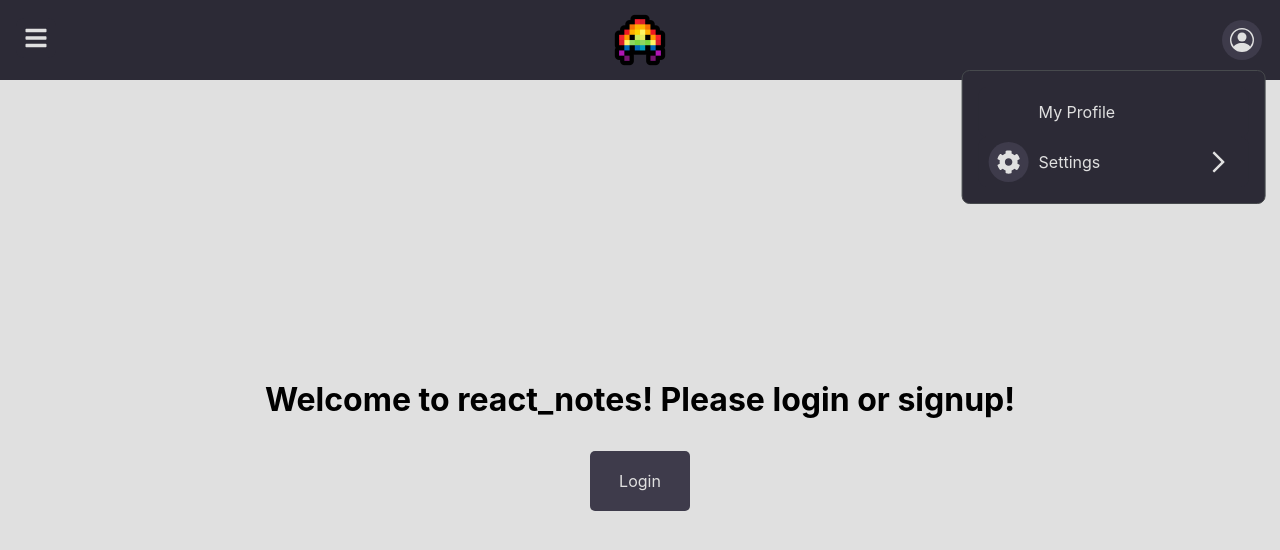
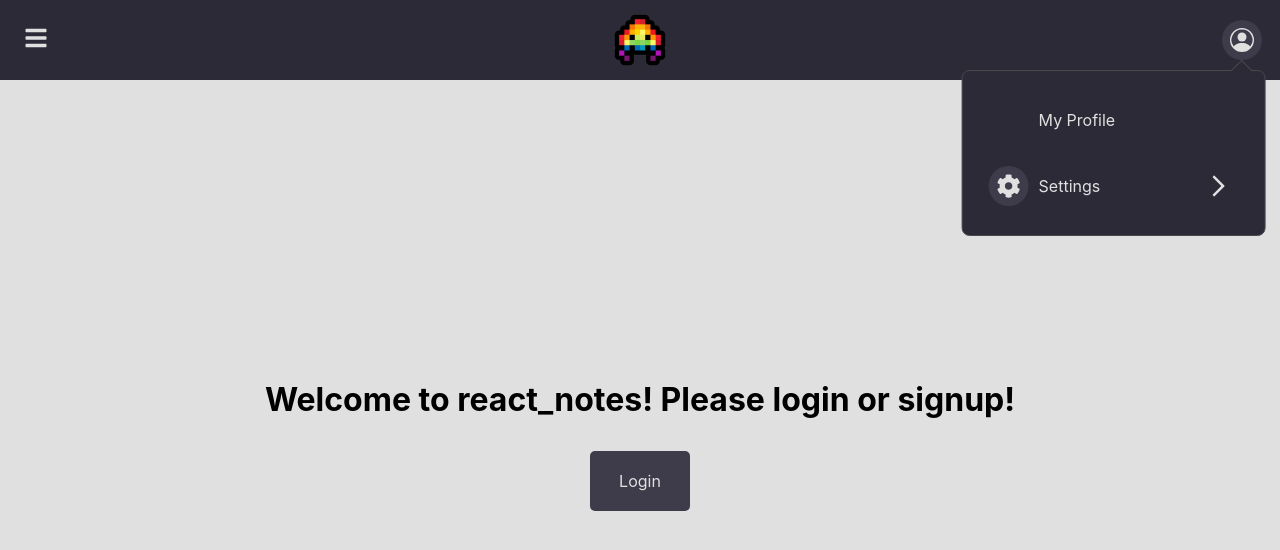
Before and after one commit to olsonadr/react-notes, a React (Create React App) app: page / in a window 1280 px wide. Both pictures are taken after a click on the button 1242 px from the left and 40 px from the top of the page. Shown: the top 550 px of the page. Built offline with nearby package versions, Linux system fonts and the light colour scheme; no server answers.

Commit message:
Added click barrier to dropdown

```diff
--- a/src/components/Navbar.tsx
+++ b/src/components/Navbar.tsx
@@ -1,5 +1,5 @@
 // Dropdown inspired by: https://www.youtube.com/watch?v=IF6k0uZuypA&list=WL&index=3
-import React, { ReactComponentElement, useState } from "react";
+import React, { useState } from "react";
 import styled from "@emotion/styled";
 import { FaBars } from "react-icons/fa";
 import { BsPersonCircle } from "react-icons/bs";
@@ -161,6 +161,14 @@ function NavItem(props: {
       }
     : () => {};
 
+  // Give props.children the Dropdown toggler function
+  const childrenWithProps = React.Children.map(props.children, child => {
+    if (React.isValidElement(child)) {
+      // @ts-ignore: Props type not checked correctly
+      return React.cloneElement(child, { dropdownToggle: click });
+    }
+  });
+
   // Return jsx for NavItem to render
   return (
     <li className="nav-item">
@@ -168,13 +176,14 @@ function NavItem(props: {
         {props.icon}
       </IconButton>
 
-      {open && props.children}
+      {open && childrenWithProps}
     </li>
   );
 }
 
-// Create styled components for the Dropdown (emotion.js)
-// Dropdown Container
+// Create styled components for the Dropdown (emotion.js);
+// z=[10,19], so should be in front of content (z=[0,9])
+//  but in front of other popups (z=[20,29]);
 const DropdownS = styled.div`
   background-color: var(--bg);
   position: absolute;
@@ -184,14 +193,46 @@ const DropdownS = styled.div`
   border: var(--border);
   border-radius: var(--border-radius);
   padding: 1rem;
+  z-index: 11;
+
+  /* Sub-container that hides children overflow content */
+  & .overflow-hidden {
     overflow: hidden;
-  z-index: 2;
+  }
+  /* Little arrow above dropdown pointing to source button */
+  &::after {
+    position: absolute;
+    left: auto;
+    right: 15px;
+    top: -8px;
+    content: "";
+    background-clip: padding-box;
+    padding: 7px;
+    transform: rotate(45deg);
+    box-shadow: -9px 0 7pba (27, 31, 35, 0.6);
+    z-index: 12;
+
+    background-color: var(--bg);
+    border: var(--border);
+    border-bottom-color: transparent;
+    border-right-color: transparent;
+  }
+  /* Click barrier div */
+  & + .click-barrier {
+    position: fixed;
+    left: 0;
+    right: 0;
+    top: 0;
+    bottom: 0;
+    z-index: 10;
+  }
 `;
 
 // Dropdown Item Button/Container
-const DropdownItemS = styled.button`
+// const DropdownItemS = styled.button`
+const DropdownItemS = styled.div`
   height: 50px;
-  width: 100%;
+  /* width: 100%; */  /* necessary as button, not as div */
   display: flex;
   align-items: center;
   border-radius: var(--border-radius);
@@ -199,6 +240,7 @@ const DropdownItemS = styled.button`
   padding: 0.5rem;
   border: none;
   background-color: var(--bg);
+  cursor: pointer;
   color: var(--bg-text);
   &:hover {
     background-color: var(--bg-bold);
@@ -207,15 +249,23 @@ const DropdownItemS = styled.button`
 `;
 
 // Local DropdownMenu react component
-function DropdownMenu(props: { children?: JSX.Element }) {
+function DropdownMenu(props: {
+  dropdownToggle?: () => {};
+  children?: JSX.Element;
+}) {
   // Return jsx for DropdownMenu to render
   return (
+    <>
       <DropdownS>
+        <div className="dropdown-hidden">
           <DropdownItem>My Profile</DropdownItem>
           <DropdownItem leftIcon={<CogIcon />} rightIcon={<ChevronIcon />}>
             Settings
           </DropdownItem>
+        </div>
       </DropdownS>
+      <div className="click-barrier" onClick={props.dropdownToggle} />
+    </>
   );
 }
 
@@ -240,7 +290,6 @@ function DropdownMenu(props: { children?: JSX.Element }) {
       {props.rightIcon && (
         <IconButton className="right">{props.rightIcon}</IconButton>
       )}
-
     </DropdownItemS>
   );
 }
```
Lines whose indentation alone changed are shown as unchanged.
